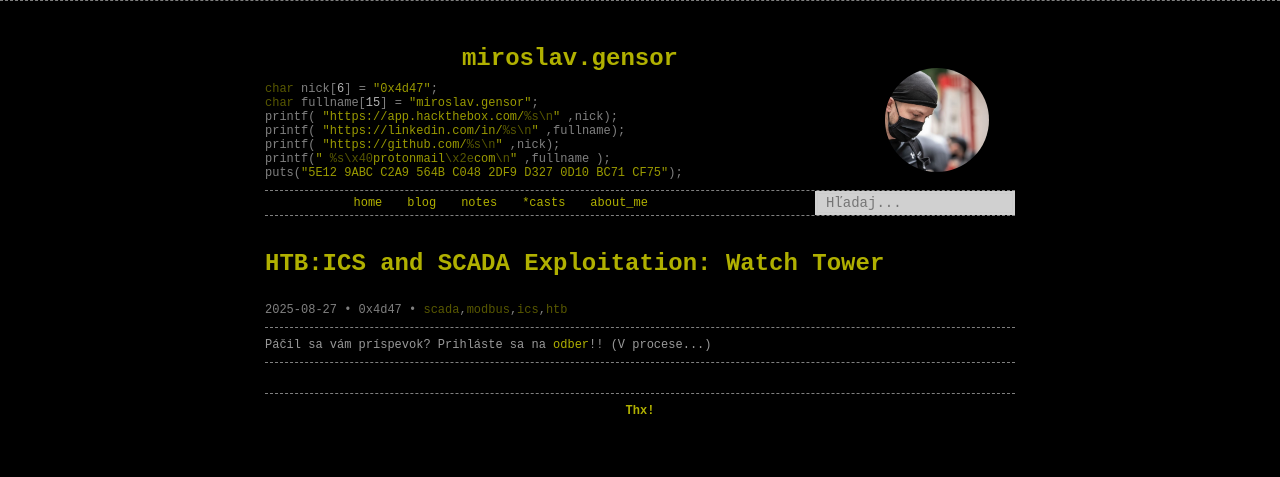
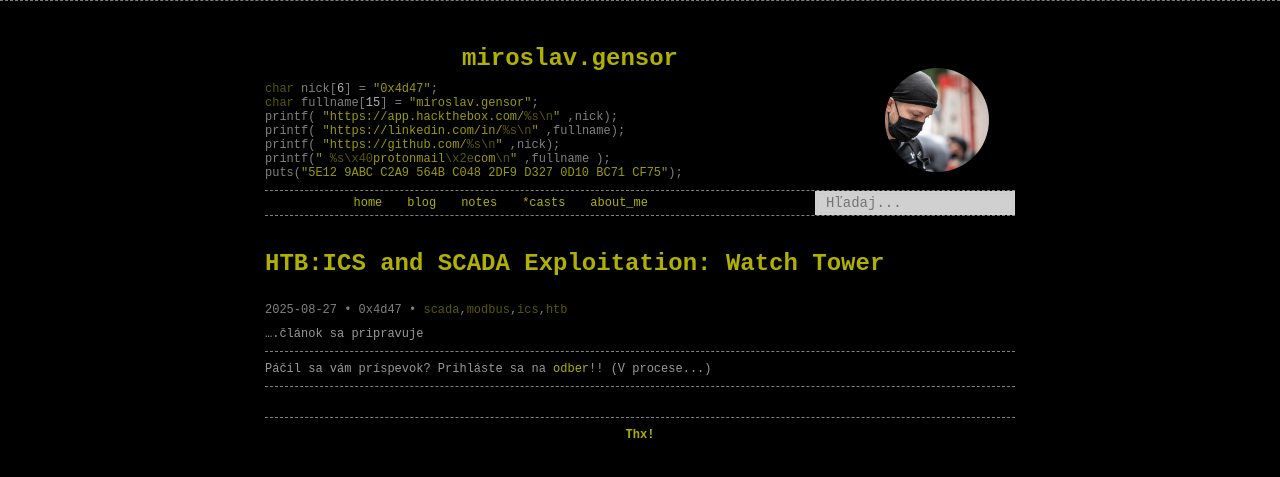
Before and after one commit to 0x00mg/0x00mg.github.io, a Jekyll site: the page built from _posts/2025/2025-08-27-HTB:-ICS and SCADA Exploitation: Watch Tower.md, in a window 1280 px wide. Shown: the top 477 px of the page. Built offline with Jekyll 4.4.1, drawn with Linux system fonts in a browser that asks for light colours; comment, search, counter and statistics services are not loaded.

Commit message:
Update 2025-08-27-HTB:-ICS and SCADA Exploitation: Watch Tower.md

```diff
--- a/_posts/2025/2025-08-27-HTB:-ICS and SCADA Exploitation: Watch Tower.md
+++ b/_posts/2025/2025-08-27-HTB:-ICS and SCADA Exploitation: Watch Tower.md
@@ -13,3 +13,6 @@ tags:
 
 image: /images/posts/2025/
 ---
+
+
+....článok sa pripravuje
```
